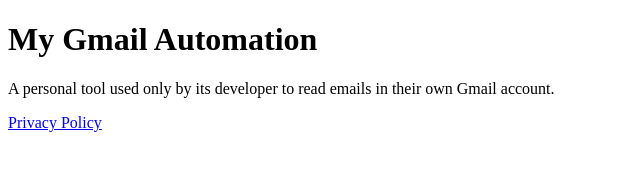
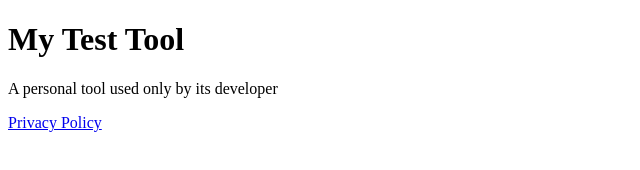
Before and after one commit to pedwards8100/pedwards8100, a plain HTML site: page index.html in a window 1280 px wide. Shown: the whole page, without its empty margins (0-640 px from the left). Drawn offline with Linux system fonts and the light colour scheme.

Commit message:
Update title and description in index.html

```diff
--- a/index.html
+++ b/index.html
@@ -2,8 +2,8 @@
 <html>
 <head><meta charset="utf-8"><title>My Gmail Automation</title></head>
 <body>
-  <h1>My Gmail Automation</h1>
-  <p>A personal tool used only by its developer to read emails in their own Gmail account.</p>
+  <h1>My Test Tool</h1>
+  <p>A personal tool used only by its developer</p>
   <p><a href="privacy.html">Privacy Policy</a></p>
 </body>
 </html>
```
